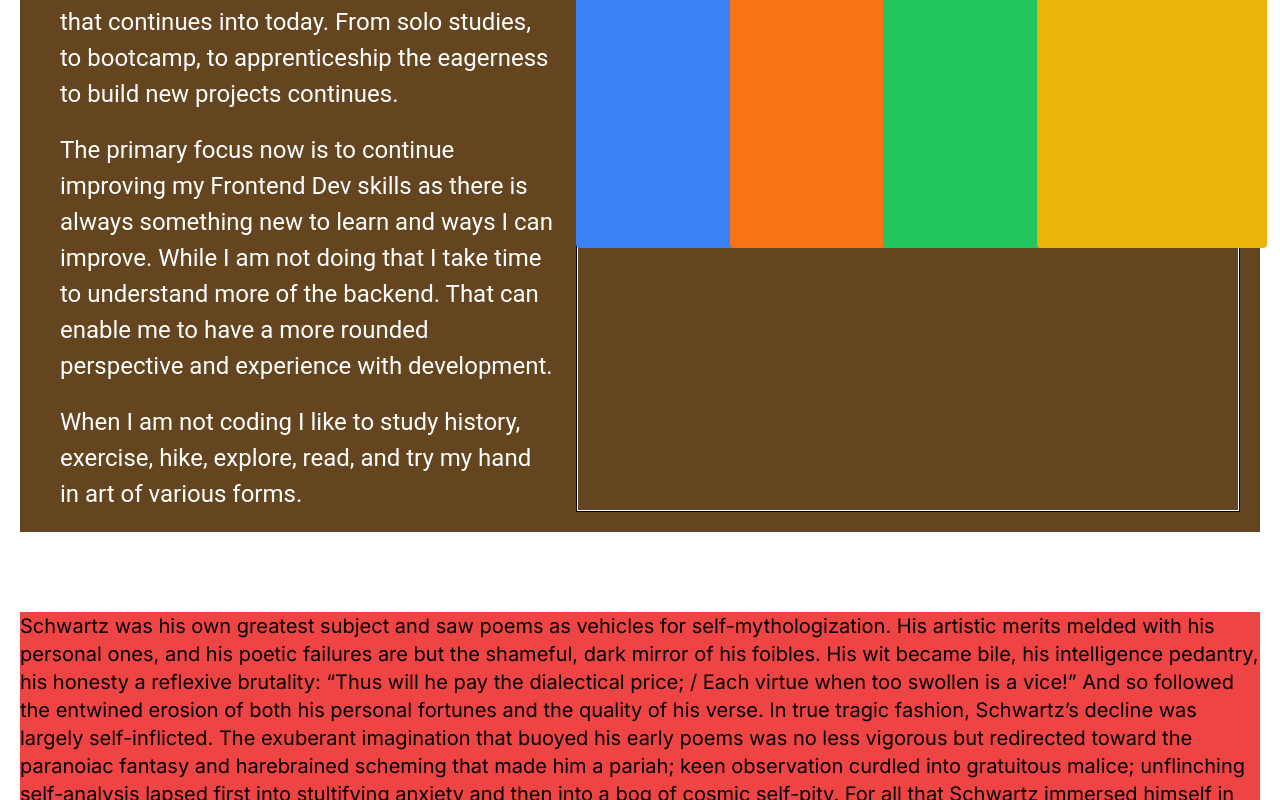
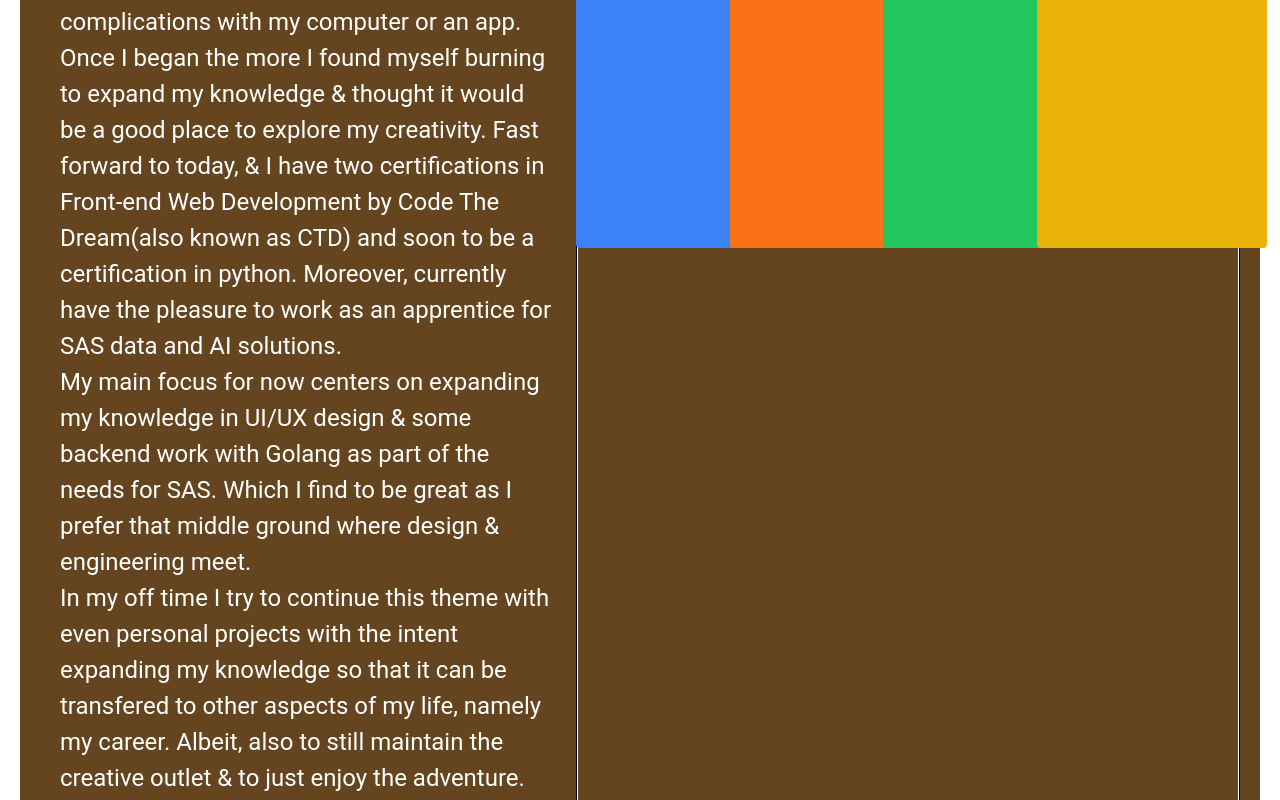
Before and after one commit to LongJourney47/Portfolio, a Next.js app: page / in a window 1280 px wide. Shown: the part 1200-2000 px from the top of the page. Built offline with nearby package versions, Linux system fonts and the light colour scheme.

Commit message:
feat: updated the about excerpt & packages

```diff
--- a/app/Pages/about/page.tsx
+++ b/app/Pages/about/page.tsx
@@ -11,24 +11,26 @@ const About: React.FC = () => {
     <section className="min-h-screen bg-cBrown text-white flex">
       <div className="text-white-500 center mb-5 mr-5 max-w-[40%] text-[1.5em] font-roboto mt-[10%] ml-[40px]">
         <p className="mb-5">
-          The name is William albeit people normally call me Will. Back in 2021
-          I was in the middle of wanting to make a change both in career
-          prospects and goals. Which eventually led me to reignite an old
-          passion for programming that continues into today. From solo studies,
-          to bootcamp, to apprenticeship the eagerness to build new projects
-          continues.
-        </p>
-        <p className="mb-5">
-          The primary focus now is to continue improving my Frontend Dev skills
-          as there is always something new to learn and ways I can improve.
-          While I am not doing that I take time to understand more of the
-          backend. That can enable me to have a more rounded perspective and
-          experience with development.
-        </p>
-
-        <p>
-          When I am not coding I like to study history, exercise, hike, explore,
-          read, and try my hand in art of various forms.
+          Before the begining to one of my longest & rewarding adventures back
+          in 2021 I just finished college with a major in Psychology but wanted
+          to make a change. I heard about coding for a while and davled a bit
+          when I had complications with my computer or an app. Once I began the
+          more I found myself burning to expand my knowledge & thought it would
+          be a good place to explore my creativity. Fast forward to today, & I
+          have two certifications in Front-end Web Development by Code The
+          Dream(also known as CTD) and soon to be a certification in python.
+          Moreover, currently have the pleasure to work as an apprentice for SAS
+          data and AI solutions. <br className="mb-5" />
+          My main focus for now centers on expanding my knowledge in UI/UX
+          design & some backend work with Golang as part of the needs for SAS.
+          Which I find to be great as I prefer that middle ground where design &
+          engineering meet.
+          <br className="mb-5" /> In my off time I try to continue this theme
+          with even personal projects with the intent expanding my knowledge so
+          that it can be transfered to other aspects of my life, namely my
+          career. Albeit, also to still maintain the creative outlet & to just
+          enjoy the adventure. When im not tied to my computer, I normally to go
+          out for hikes, read, exercise, & explore art.
         </p>
       </div>
 
--- a/package.json
+++ b/package.json
@@ -17,8 +17,8 @@
   },
   "devDependencies": {
     "@types/locomotive-scroll": "^4.1.3",
-    "@types/node": "latest",
-    "@types/react": "latest",
+    "@types/node": "22.5.0",
+    "@types/react": "18.3.4",
     "@types/react-dom": "latest",
     "autoprefixer": "latest",
     "eslint": "latest",
--- a/tailwind.config.ts
+++ b/tailwind.config.ts
@@ -9,21 +9,21 @@ const config: Config = {
   theme: {
     extend: {
       colors: {
-        cBrown: "#65451F"
+        cBrown: "#65451F",
       },
       fontFamily: {
-        roboto: ['Roboto', 'sans'],
-        bebas: ['Bebas Neue', 'sans'],
+        roboto: ["Roboto", "sans"],
+        bebas: ["Bebas Neue", "sans"],
       },
       keyframes: {
         cardFlipTopFwd: {
-          '0%': {
-            transform: 'translateY(0) translateZ(0) rotateX(0)',
-            transformOrigin: '50% 0%',
+          "0%": {
+            transform: "translateY(0) translateZ(0) rotateX(0)",
+            transformOrigin: "50% 0%",
           },
-          '100%': {
-            transform: 'translateX(-100%) translateZ(-160px) rotateY(-180deg)',
-            transformOrigin: '50% 100%',
+          "100%": {
+            transform: "translateX(-100%) translateZ(-160px) rotateY(-180deg)",
+            transformOrigin: "50% 100%",
           },
         },
         trackingInContact: {
@@ -43,14 +43,14 @@ const config: Config = {
           "0%": {
             letterSpacing: "-0.6em",
             transform: "translateZ(-700px) translateY(-500px)",
-            opacity: 0,
+            // opacity: 0,
           },
           "40%": {
-            opacity: 0.6,
+            // opacity: 0.6,
           },
           "100%": {
             transform: "translateZ(0) translateY(0)",
-            opacity: 1,
+            // opacity: 1,
           },
         },
       },
@@ -59,16 +59,15 @@ const config: Config = {
           "trackingExpandFwdTop 1.5s cubic-bezier(0.215, 0.610, 0.355, 1.000) both",
         trackingInContact:
           "trackingInContact 1.5s cubic-bezier(0.215, 0.610, 0.355, 1.000) both",
-        pulse: 'pulse 1s cubic-bezier(0.4, 0, 0.6, 1) infinite',
-        cardFlipTopFwd: 'cardFlipTopFwd 0.5s cubic-bezier(0.455, 0.030, 0.515, 0.955) both',
+        pulse: "pulse 1s cubic-bezier(0.4, 0, 0.6, 1) infinite",
+        cardFlipTopFwd:
+          "cardFlipTopFwd 0.5s cubic-bezier(0.455, 0.030, 0.515, 0.955) both",
       },
       backgroundImage: {
         "gradient-radial": "radial-gradient(var(--tw-gradient-stops))",
         "gradient-conic":
           "conic-gradient(from 180deg at 50% 50%, var(--tw-gradient-stops))",
       },
-
-
     },
   },
   plugins: [],
```
Also changed, not shown: app/page.tsx (+4 -4 lines), 1 other file (tests, documents, lock files or other folders).
